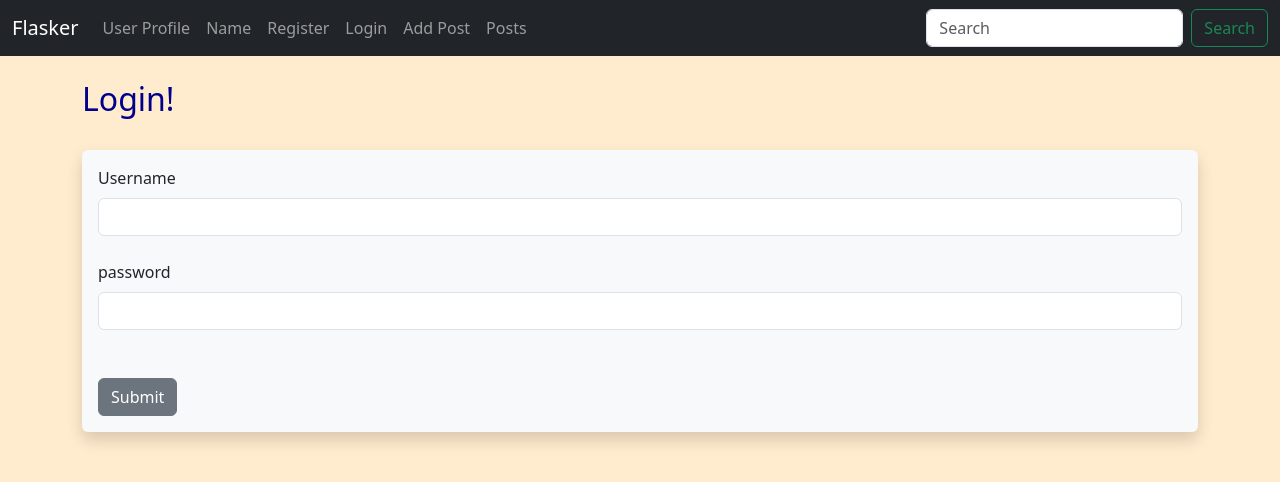
After one commit to Alejoho/Flasker, a Flask app: page /login in a window 1280 px wide. The commit adds this page. Shown: the top 482 px of the page. Run offline with Flask 3, Linux system fonts and the light colour scheme; some libraries are stand-ins or nearby versions.

Commit message:
End of video 22th and 23th. Add the login and logout logic. Create the user dashboard

```diff
--- a/app/forms/__init__.py
+++ b/app/forms/__init__.py
@@ -2,3 +2,4 @@ from app.forms.namer_form import NamerForm
 from app.forms.password_form import PasswordForm
 from app.forms.user_form import UserForm
 from app.forms.post_form import PostForm
+from app.forms.login_form import LoginForm
--- /dev/null
+++ b/app/forms/login_form.py
@@ -0,0 +1,13 @@
+from flask_wtf import FlaskForm
+from wtforms import StringField, PasswordField, SubmitField
+from wtforms.validators import DataRequired
+
+
+class LoginForm(FlaskForm):
+    username = StringField(
+        "Username", validators=[DataRequired("You need to fill the username locol")]
+    )
+    password = PasswordField(
+        "password", validators=[DataRequired("You need to fill the password")]
+    )
+    submit = SubmitField("Submit")
--- a/app/forms/user_form.py
+++ b/app/forms/user_form.py
@@ -5,6 +5,7 @@ from wtforms.validators import DataRequired, EqualTo
 
 class UserForm(FlaskForm):
     name = StringField("Name", validators=[DataRequired()])
+    username = StringField("Username", validators=[DataRequired()])
     email = StringField(
         "Email",
         validators=[DataRequired("You need to enter your email")],
--- a/app/models/user.py
+++ b/app/models/user.py
@@ -1,11 +1,13 @@
+from flask_login import UserMixin
 from werkzeug.security import generate_password_hash, check_password_hash
 from datetime import datetime, timezone
 from app import db
 
 
-class User(db.Model):
+class User(db.Model, UserMixin):
     __tablename__ = "users"
     id = db.Column(db.Integer, primary_key=True)
+    username = db.Column(db.String(20), nullable=False, unique=True)
     name = db.Column(db.String(200), nullable=False)
     email = db.Column(db.String(120), nullable=False, unique=True)
     date_added = db.Column(db.DateTime, default=datetime.now(timezone.utc))
--- a/app/routes/user_routes.py
+++ b/app/routes/user_routes.py
@@ -1,7 +1,8 @@
 from flask import Blueprint, render_template, redirect, url_for, flash
 from app.models import User
 from app import db
-from app.forms import UserForm, PasswordForm
+from app.forms import UserForm, PasswordForm, LoginForm
+from flask_login import login_required, login_user, logout_user
 
 
 bp = Blueprint("user_routes", __name__)
@@ -30,6 +31,7 @@ def update(id):
     if form.validate_on_submit():
 
         record.name = form.name.data
+        record.username = form.username.data
         record.email = form.email.data
         record.favorite_color = form.favorite_color.data
         record.password = form.password.data
@@ -49,6 +51,7 @@ def add_user():
 
         user = User(
             name=form.name.data,
+            username=form.username.data,
             email=form.email.data,
             favorite_color=form.favorite_color.data,
             password=form.password.data,
@@ -66,6 +69,7 @@ def add_user():
             my_name = form.name.data
 
             form.name.data = ""
+            form.username.data = ""
             form.email.data = ""
             form.favorite_color.data = ""
             form.password.data = ""
@@ -101,3 +105,39 @@ def test_password():
     return render_template(
         "test_password.html", form=form, user=user, password=password, passed=passed
     )
+
+
+@bp.route("/dashboard", methods=["GET", "POST"])
+@login_required
+def dashboard():
+    return render_template("dashboard.html")
+
+
+@bp.route("/login", methods=["GET", "POST"])
+def login():
+    form = LoginForm()
+
+    if form.validate_on_submit():
+        user = User.query.filter_by(username=form.username.data).first()
+
+        if user is None:
+            flash("Username doesn't exist.")
+            return render_template("login.html", form=form)
+
+        if user.verify_password(form.password.data) == False:
+            flash("Password incorrect..")
+            return render_template("login.html", form=form)
+
+        login_user(user)
+        flash("Login Succesfull!!")
+        return redirect(url_for("user_routes.dashboard"))
+
+    return render_template("login.html", form=form)
+
+
+@bp.get("/logout")
+@login_required
+def logout():
+    logout_user()
+    flash("Logout Succesfull.")
+    return redirect(url_for("user_routes.login"))
--- a/app/templates/add_edit_post.html
+++ b/app/templates/add_edit_post.html
@@ -1,4 +1,6 @@
-{% extends "base.html" %} {% block content %}
+{% extends "base.html" %}
+
+{% block content %}
 
 
 <br />
--- a/app/templates/add_user.html
+++ b/app/templates/add_user.html
@@ -28,6 +28,9 @@
         {{ form.name.label(class="form-label") }}
         {{ form.name(class="form-control") }}
         <br />
+        {{ form.username.label(class="form-label") }}
+        {{ form.username(class="form-control") }}
+        <br />
         {{ form.email.label(class="form-label") }}
         {{ form.email(class="form-control") }}
         <br />
--- /dev/null
+++ b/app/templates/login.html
@@ -0,0 +1,27 @@
+{% extends "base.html" %}
+
+{% block content %}
+
+<br>
+{% include "flashed_message.html" %}
+<h1>Login!</h1>
+
+<br>
+
+<div class="shadow p-3 mb-5 bg-body-tertiary rounded">
+
+    <form method="post">
+        {{ form.hidden_tag() }}
+        {{ form.username.label(class="form-label") }}
+        {{ form.username(class="form-control") }}
+        <br />
+        {{ form.password.label(class="form-label") }}
+        {{ form.password(class="form-control") }}
+        <br />
+        <br />
+        {{ form.submit(class="btn btn-secondary")}}
+    </form>
+
+</div>
+
+{% endblock %}
--- a/app/templates/navbar.html
+++ b/app/templates/navbar.html
@@ -7,24 +7,51 @@
         </button>
         <div class="collapse navbar-collapse" id="navbarSupportedContent">
             <ul class="navbar-nav me-auto mb-2 mb-lg-0">
+
                 <li class="nav-item">
                     <a class="nav-link" href="{{ url_for('name_routes.user',name='Alejo') }}">User Profile</a>
                 </li>
+
                 <li class="nav-item">
                     <a class="nav-link" href="{{ url_for('name_routes.name') }}">Name</a>
                 </li>
+
+
+
+                {% if current_user.is_authenticated %}
+
                 <li class="nav-item">
-                    <a class="nav-link" href="{{ url_for('user_routes.add_user') }}">Add user</a>
+                    <a class="nav-link" href="{{ url_for('user_routes.dashboard') }}">DashBoard</a>
                 </li>
+
                 <li class="nav-item">
+                    <a class="nav-link" href="{{ url_for('user_routes.logout') }}">Logout</a>
+                </li>
+
+                {% else %}
+
+                <li class="nav-item">
+                    <a class="nav-link" href="{{ url_for('user_routes.add_user') }}">Register</a>
+                </li>
+
+                <li class="nav-item">
+                    <a class="nav-link" href="{{ url_for('user_routes.login') }}">Login</a>
+                </li>
+
+                {% endif %}
+
+                <!-- <li class="nav-item">
                     <a class="nav-link" href="{{ url_for('user_routes.test_password') }}">Test Password</a>
-                </li>
+                </li> -->
+
                 <li class="nav-item">
                     <a class="nav-link" href="{{ url_for('post_routes.add_post') }}">Add Post</a>
                 </li>
+
                 <li class="nav-item">
                     <a class="nav-link" href="{{ url_for('post_routes.posts') }}">Posts</a>
                 </li>
+
             </ul>
             <form class="d-flex" role="search">
                 <input class="form-control me-2" type="search" placeholder="Search" aria-label="Search">
--- a/app/templates/update.html
+++ b/app/templates/update.html
@@ -28,6 +28,9 @@
         {{ form.name.label(class="form-label") }}
         {{ form.name(class="form-control",value=record.name) }}
         <br />
+        {{ form.username.label(class="form-label") }}
+        {{ form.username(class="form-control",value=record.username) }}
+        <br />
         {{ form.email.label(class="form-label") }}
         {{ form.email(class="form-control",value=record.email) }}
         <br />
--- a/app/templates/user_table.html
+++ b/app/templates/user_table.html
@@ -4,7 +4,7 @@
         <td>
             {{ our_user.id }}.
             <a href="{{ url_for('user_routes.update',id=our_user.id) }}">{{ our_user.name }}</a> -
-            {{ our_user.email }} -
+            {{ our_user.username }} - {{ our_user.email }} -
             {{ our_user.favorite_color }} - <a href="{{ url_for('user_routes.delete_user',id=our_user.id) }}">delete</a>
             <span id="unique">PW: {{ our_user.password_hash }}</span>
         </td>
```
Also changed, not shown: app/__init__.py (+9 -1 lines), app/templates/dashboard.html (added, +36 -0 lines), migrations/versions/2d7dcad625d8_added_the_username_field_to_the_users_.py (added, +34 -0 lines).
